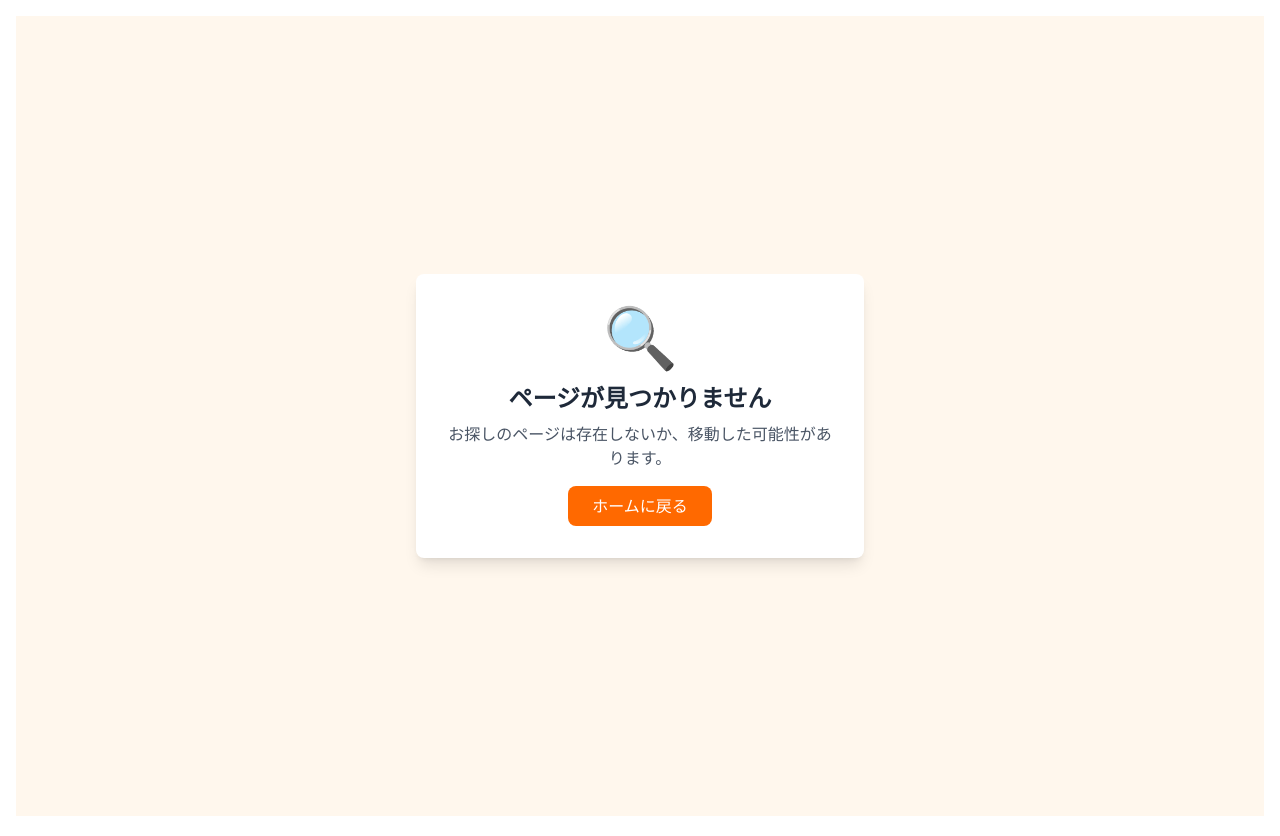
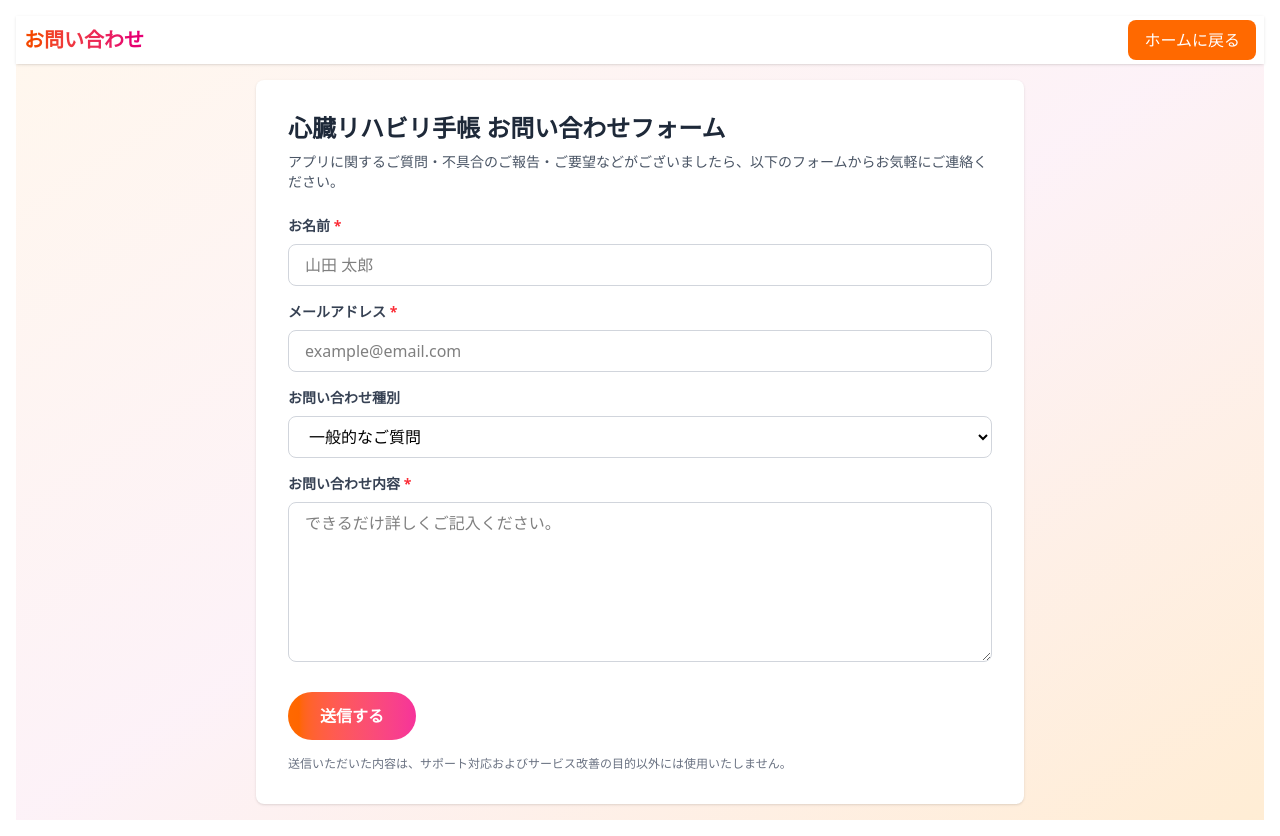
Before and after one commit to mikan623/heart-rehab-app, a Next.js app: page /contact in a window 1280 px wide. Before the commit this address had no page. Built offline with nearby package versions, Linux system fonts and the light colour scheme.

Commit message:
Add Contact form

```diff
--- /dev/null
+++ b/src/app/api/contact/route.ts
@@ -0,0 +1,43 @@
+import { NextRequest, NextResponse } from "next/server";
+import prisma, { ensurePrismaConnection } from "@/lib/prisma";
+
+export async function POST(request: NextRequest) {
+  try {
+    if (!prisma) {
+      return NextResponse.json(
+        { error: "Database not available" },
+        { status: 503 }
+      );
+    }
+
+    await ensurePrismaConnection();
+
+    const { name, email, category, message } = await request.json();
+
+    if (!name || !email || !message) {
+      return NextResponse.json(
+        { error: "必須項目が不足しています。" },
+        { status: 400 }
+      );
+    }
+
+    const saved = await (prisma as any).contactMessage.create({
+      data: {
+        name,
+        email,
+        category: category || "general",
+        message,
+      },
+    });
+
+    console.log("📩 お問い合わせ受信:", saved.id);
+
+    return NextResponse.json({ success: true });
+  } catch (error: any) {
+    console.error("❌ お問い合わせ処理エラー:", error);
+    return NextResponse.json(
+      { error: "お問い合わせの送信に失敗しました。" },
+      { status: 500 }
+    );
+  }
+}
--- a/src/app/api/profiles/route.ts
+++ b/src/app/api/profiles/route.ts
@@ -82,8 +82,18 @@ export async function POST(request: NextRequest) {
       user = await prisma.user.create({
         data: {
           id: userId,
-          email: `${userId}@example.com`,
+          // LINE ログイン時に取得したメールがあればそれを優先して保存
+          email: profile.email || `${userId}@example.com`,
           name: profile.displayName || `User ${userId}`
+        }
+      });
+    } else if (profile.email || profile.displayName) {
+      // 既存ユーザーの場合も、メールや名前が渡ってきたら更新
+      user = await prisma.user.update({
+        where: { id: userId },
+        data: {
+          email: profile.email || user.email,
+          name: profile.displayName || user.name,
         }
       });
     }
--- /dev/null
+++ b/src/app/contact/page.tsx
@@ -0,0 +1,181 @@
+"use client";
+
+import { useState } from "react";
+
+export default function ContactPage() {
+  const [name, setName] = useState("");
+  const [email, setEmail] = useState("");
+  const [category, setCategory] = useState("general");
+  const [message, setMessage] = useState("");
+  const [loading, setLoading] = useState(false);
+  const [success, setSuccess] = useState("");
+  const [error, setError] = useState("");
+
+  const handleSubmit = async (e: React.FormEvent) => {
+    e.preventDefault();
+    setError("");
+    setSuccess("");
+
+    if (!name || !email || !message) {
+      setError("お名前・メールアドレス・お問い合わせ内容は必須です。");
+      return;
+    }
+
+    setLoading(true);
+    try {
+      const res = await fetch("/api/contact", {
+        method: "POST",
+        headers: { "Content-Type": "application/json" },
+        body: JSON.stringify({ name, email, category, message }),
+      });
+
+      if (!res.ok) {
+        const data = await res.json().catch(() => ({}));
+        throw new Error(data.error || "送信に失敗しました。時間をおいて再度お試しください。");
+      }
+
+      setSuccess("お問い合わせを送信しました。担当者よりご連絡いたします。");
+      setName("");
+      setEmail("");
+      setCategory("general");
+      setMessage("");
+    } catch (err: any) {
+      setError(err.message || "送信に失敗しました。");
+    } finally {
+      setLoading(false);
+    }
+  };
+
+  return (
+    <div className="min-h-screen bg-gradient-to-br from-orange-50 via-pink-50 to-orange-100">
+      {/* ヘッダー */}
+      <header className="sticky top-0 z-50 bg-white shadow-sm px-2 py-1">
+        {/* デスクトップ版：横並び */}
+        <div className="hidden md:flex justify-between items-center">
+          <div className="flex items-center gap-3 flex-1">
+            <h1 className="text-xl font-bold bg-gradient-to-r from-orange-600 to-pink-600 bg-clip-text text-transparent">
+              お問い合わせ
+            </h1>
+          </div>
+          <a
+            href="/"
+            className="px-4 py-2 bg-orange-500 text-white rounded-lg font-medium hover:bg-orange-600 transition-colors"
+          >
+            ホームに戻る
+          </a>
+        </div>
+
+        {/* スマホ版：縦並び */}
+        <div className="md:hidden">
+          <div className="flex items-center justify-between gap-3 mb-2">
+            <h1 className="text-lg font-bold text-orange-800">お問い合わせ</h1>
+            <a
+              href="/"
+              className="px-3 py-1 bg-orange-500 text-white rounded-lg font-medium text-sm hover:bg-orange-600 transition-colors"
+            >
+              戻る
+            </a>
+          </div>
+        </div>
+      </header>
+
+      {/* メインコンテンツ */}
+      <main className="p-4">
+        <div className="max-w-3xl mx-auto bg-white rounded-lg shadow-sm p-4 md:p-8">
+          <div className="mb-6">
+            <h2 className="text-2xl font-bold text-gray-800 mb-2">
+              心臓リハビリ手帳 お問い合わせフォーム
+            </h2>
+            <p className="text-sm text-gray-600">
+              アプリに関するご質問・不具合のご報告・ご要望などがございましたら、以下のフォームからお気軽にご連絡ください。
+            </p>
+          </div>
+
+          {error && (
+            <div className="mb-4 p-4 rounded-lg border border-red-300 bg-red-50 text-red-700 text-sm">
+              {error}
+            </div>
+          )}
+          {success && (
+            <div className="mb-4 p-4 rounded-lg border border-green-300 bg-green-50 text-green-700 text-sm">
+              {success}
+            </div>
+          )}
+
+          <form onSubmit={handleSubmit} className="space-y-4">
+            <div>
+              <label className="block text-sm font-bold text-gray-700 mb-2">
+                お名前 <span className="text-red-500">*</span>
+              </label>
+              <input
+                type="text"
+                value={name}
+                onChange={(e) => setName(e.target.value)}
+                className="w-full px-4 py-2 border border-gray-300 rounded-lg focus:outline-none focus:ring-2 focus:ring-orange-500"
+                placeholder="山田 太郎"
+                required
+              />
+            </div>
+
+            <div>
+              <label className="block text-sm font-bold text-gray-700 mb-2">
+                メールアドレス <span className="text-red-500">*</span>
+              </label>
+              <input
+                type="email"
+                value={email}
+                onChange={(e) => setEmail(e.target.value)}
+                className="w-full px-4 py-2 border border-gray-300 rounded-lg focus:outline-none focus:ring-2 focus:ring-orange-500"
+                placeholder="example@email.com"
+                required
+              />
+            </div>
+
+            <div>
+              <label className="block text-sm font-bold text-gray-700 mb-2">
+                お問い合わせ種別
+              </label>
+              <select
+                value={category}
+                onChange={(e) => setCategory(e.target.value)}
+                className="w-full px-4 py-2 border border-gray-300 rounded-lg focus:outline-none focus:ring-2 focus:ring-orange-500 bg-white"
+              >
+                <option value="general">一般的なご質問</option>
+                <option value="bug">不具合のご報告</option>
+                <option value="request">機能追加のご要望</option>
+                <option value="other">その他</option>
+              </select>
+            </div>
+
+            <div>
+              <label className="block text-sm font-bold text-gray-700 mb-2">
+                お問い合わせ内容 <span className="text-red-500">*</span>
+              </label>
+              <textarea
+                value={message}
+                onChange={(e) => setMessage(e.target.value)}
+                className="w-full min-h-[160px] px-4 py-2 border border-gray-300 rounded-lg focus:outline-none focus:ring-2 focus:ring-orange-500"
+                placeholder="できるだけ詳しくご記入ください。"
+                required
+              />
+            </div>
+
+            <div className="pt-2">
+              <button
+                type="submit"
+                disabled={loading}
+                className="w-full md:w-auto px-8 py-3 bg-gradient-to-r from-orange-500 to-pink-500 text-white font-bold rounded-full hover:shadow-lg hover:scale-[1.02] transition-all disabled:opacity-60"
+              >
+                {loading ? "送信中..." : "送信する"}
+              </button>
+            </div>
+
+            <p className="text-xs text-gray-500 mt-4">
+              送信いただいた内容は、サポート対応およびサービス改善の目的以外には使用いたしません。
+            </p>
+          </form>
+        </div>
+      </main>
+    </div>
+  );
+}
--- a/src/app/page.tsx
+++ b/src/app/page.tsx
@@ -46,6 +46,19 @@ export default function LandingPage() {
               const profile = await window.liff.getProfile();
               console.log('✅ LINE プロフィール取得:', profile);
 
+              // 📧 LINE メールアドレス取得（あれば）
+              let lineEmail = '';
+              try {
+                const liffIdToken = await window.liff.getIDToken();
+                if (liffIdToken) {
+                  const decodedToken = JSON.parse(atob(liffIdToken.split('.')[1]));
+                  lineEmail = decodedToken.email || '';
+                  console.log('📧 LINE メールアドレス取得:', lineEmail);
+                }
+              } catch (emailError) {
+                console.log('⚠️ LINE メールアドレス取得エラー（無視）:', emailError);
+              }
+
               // 🆕 メモリに保存
               setLineLogin(profile.userId, profile.displayName);
 
@@ -66,10 +79,11 @@ export default function LandingPage() {
                         userId: profile.userId,
                         profile: {
                           displayName: profile.displayName || '',
+                          email: lineEmail || undefined,
                         },
                       }),
                     });
-                    console.log('✅ LINE プロフィールを Supabase(profiles) に初期保存');
+                    console.log('✅ LINE プロフィールを Supabase(profiles) に初期保存（メール含む）');
                   }
                 }
               } catch (profileSaveError) {
@@ -521,7 +535,7 @@ export default function LandingPage() {
           <div className="mt-4 flex justify-center gap-6">
             <a href="/terms" className="hover:text-orange-600 transition">利用規約</a>
             <a href="/privacy" className="hover:text-orange-600 transition">プライバシーポリシー</a>
-            <a href="mailto:support@heart-rehab.jp" className="hover:text-orange-600 transition">お問い合わせ</a>
+            <a href="/contact" className="hover:text-orange-600 transition">お問い合わせ</a>
           </div>
         </div>
       </footer>
```
Also changed, not shown: 1 other file (tests, documents, lock files or other folders).
